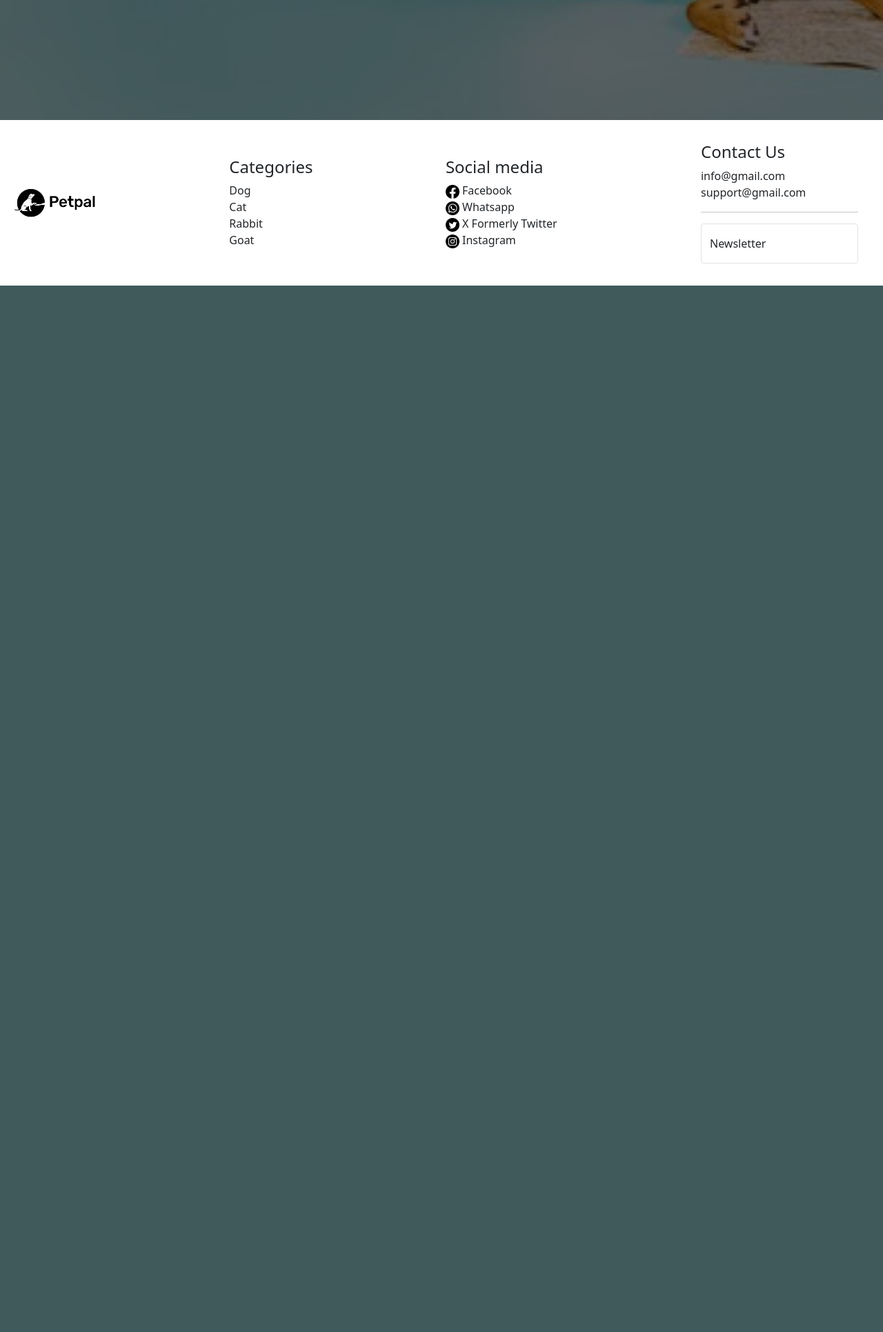
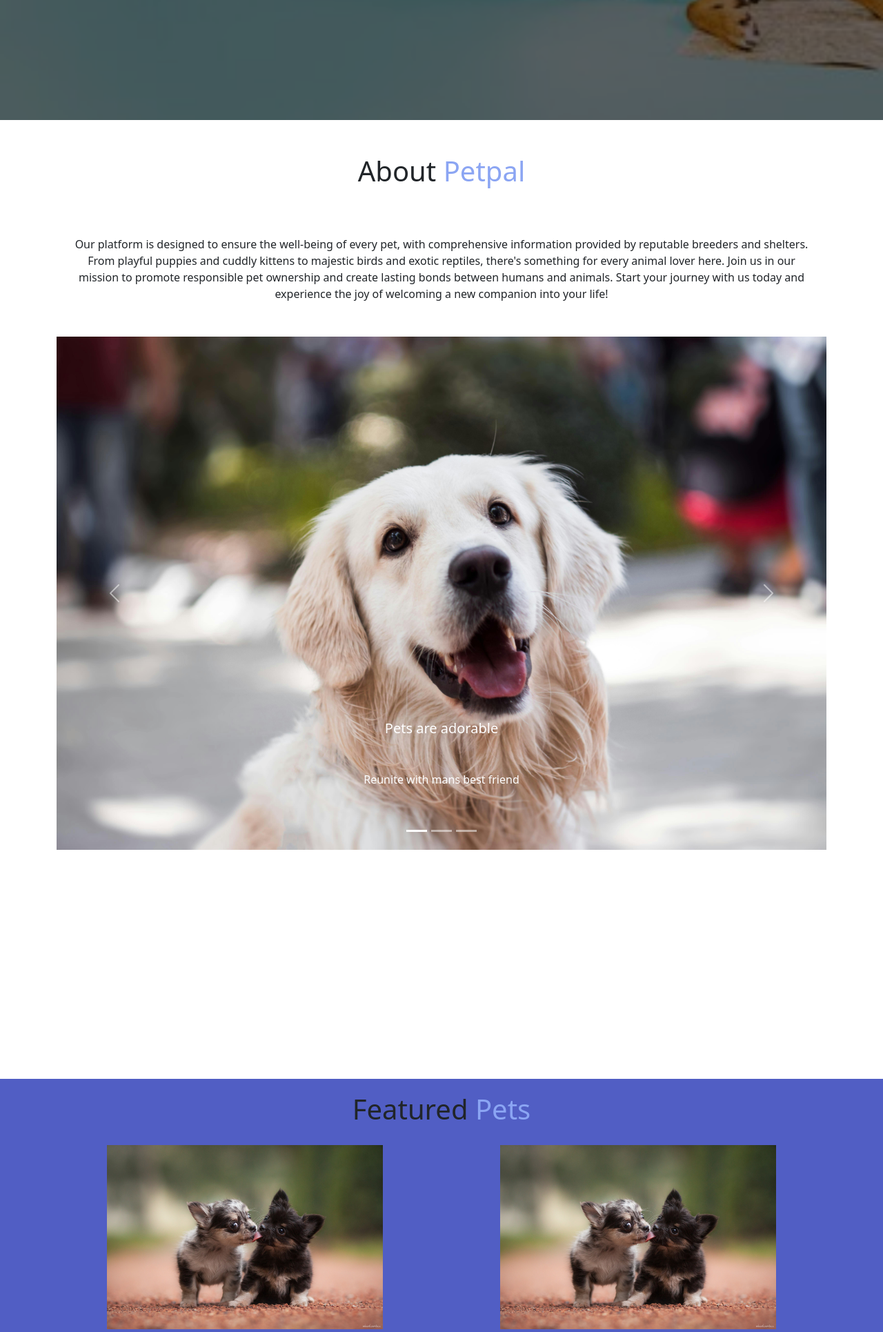
Before and after one commit to Tsunamiisking/petadoption-1, a Django app: page / in a window 1280 px wide. Shown: the part 626-2557 px from the top of the page at 69% size. Before the commit the page ends 1040 px from the top, so only its background shows below. Run offline with Django 5.2, Linux system fonts and the light colour scheme.

Commit message:
About us and featured post section in index.html

```diff
--- a/project1/petadoption1/static/petadoption1/style.css
+++ b/project1/petadoption1/static/petadoption1/style.css
@@ -1,3 +1,7 @@
+span{
+    color: #8ba5f3;
+}
+
 .navbar{
     background-color: #fff;
     height: 90px;
@@ -66,6 +70,7 @@
     background: url(bg1.jpg) no-repeat center;
     background-size: cover;
     width: 100%;
+
 }
 
 .hero-section::before{
@@ -163,8 +168,44 @@
     outline: none;
 }
 
+.about-us {
+    height: 170vh;
+
+}
+.about-us .col{
+    margin: 20px 0;
+
+}
+
+.featured {
+    height: 100vh;
+    padding: 20px 0;
+    background-color: #515ec4;
+}
+
+.featured .col{
+    margin: 20px 0;
+}
+.featured h1, .featured p{
+    text-align: center;
+}
+
 @media (max-width: 991px) {
     .categories {
         display: none;
     }
+    .about-us {
+        height: 120vh;
+    }
+
+    .featured {
+        height: 180vh;
+    }
+
 }
+
+.about-us h1, .about-us p {
+    text-align: center;
+    margin: 30px 0;
+    padding: 20px;
+}
--- a/project1/petadoption1/templates/petadoption1/index.html
+++ b/project1/petadoption1/templates/petadoption1/index.html
@@ -1,5 +1,5 @@
 {% extends "petadoption1/layout.html"%}
-
+{% load static %}
 {% block body %}
 
     <!-- Hero Section -->
@@ -15,9 +15,77 @@
 
     <!-- About Us section -->
     <section class="about-us">
-        <div class="container d-flex align-items-center justify-content-center fs-1 text-white flex-column">
+        <div class="container text-center">
+            <h1>About <span>Petpal</span></h1>
+            <p>
+                Our platform is designed to ensure the well-being of every pet, with comprehensive information provided by reputable breeders and shelters. From playful puppies and cuddly kittens to majestic birds and exotic reptiles, there's something for every animal lover here.
 
+                Join us in our mission to promote responsible pet ownership and create lasting bonds between humans and animals. Start your journey with us today and experience the joy of welcoming a new companion into your life!
+            </p>
+            <div id="carouselExampleCaptions" class="carousel slide">
+            <div class="carousel-indicators">
+              <button type="button" data-bs-target="#carouselExampleCaptions" data-bs-slide-to="0" class="active" aria-current="true" aria-label="Slide 1"></button>
+              <button type="button" data-bs-target="#carouselExampleCaptions" data-bs-slide-to="1" aria-label="Slide 2"></button>
+              <button type="button" data-bs-target="#carouselExampleCaptions" data-bs-slide-to="2" aria-label="Slide 3"></button>
+            </div>
+            <div class="carousel-inner">
+              <div class="carousel-item active">
+                <img src="{% static 'petadoption1/carousel3.jpg'%}" class="d-block w-100" alt="...">
+                <div class="carousel-caption d-none d-md-block">
+                  <h5>Pets are adorable </h5>
+                  <p>Reunite with mans best friend</p>
+                </div>
+              </div>
+              <div class="carousel-item">
+                <img src="{% static 'petadoption1/carousel2.jpg'%}" class="d-block w-100" alt="...">
+                <div class="carousel-caption d-none d-md-block">
+                  <h5>Connect with animals</h5>
+                  <p>A chance to conect with animals that help you mentally.</p>
+                </div>
+              </div>
+              <div class="carousel-item">
+                <img src="{% static 'petadoption1/aboutuspet.jpg'%}" class="d-block w-100" alt="...">
+                <div class="carousel-caption d-none d-md-block">
+                  <h5>A Roomate</h5>
+                  <p>Share your personal space with your personal pet</p>
+                </div>
+              </div>
+            </div>
+            <button class="carousel-control-prev" type="button" data-bs-target="#carouselExampleCaptions" data-bs-slide="prev">
+              <span class="carousel-control-prev-icon" aria-hidden="true"></span>
+              <span class="visually-hidden">Previous</span>
+            </button>
+            <button class="carousel-control-next" type="button" data-bs-target="#carouselExampleCaptions" data-bs-slide="next">
+              <span class="carousel-control-next-icon" aria-hidden="true"></span>
+              <span class="visually-hidden">Next</span>
+            </button>
+          </div>
         </div>
     </section>
     <!-- End About Us section -->
+
+    <!-- Featured Posts section -->
+    <section class="featured">
+        <h1>Featured <span>Pets</span></h1>
+        <div class="container text-center">
+            <div class="row justify-content-between">
+                <div class="col">
+                    <img width="400px" src="{% static 'petadoption1/aboutuspet.jpg'%}" alt="">
+                </div>
+                <div class="col">
+                    <img width="400px" src="{% static 'petadoption1/aboutuspet.jpg'%}" alt="">
+                </div>
+                <div class="col">
+                    <img width="400px" src="{% static 'petadoption1/aboutuspet.jpg'%}" alt="">
+                </div>
+                <div class="col">
+                    <img width="400px" src="{% static 'petadoption1/aboutuspet.jpg'%}" alt="">
+                </div>
+        </div>
+    </section>
+    <!-- End of featured post section -->
+
+
+    <!-- Meet our team section -->
+    <!--  -->
 {%endblock%}
```
Also changed, not shown: project1/petadoption1/static/petadoption1/aboutus.webp (added), project1/petadoption1/static/petadoption1/aboutusdog.jfif (added), project1/petadoption1/static/petadoption1/aboutuspet.jpg (added), project1/petadoption1/static/petadoption1/carousel2.jpg (added), project1/petadoption1/static/petadoption1/carousel3.jpg (added), project1/petadoption1/templates/petadoption1/login.html (added), project1/petadoption1/templates/petadoption1/signup.html (added).
